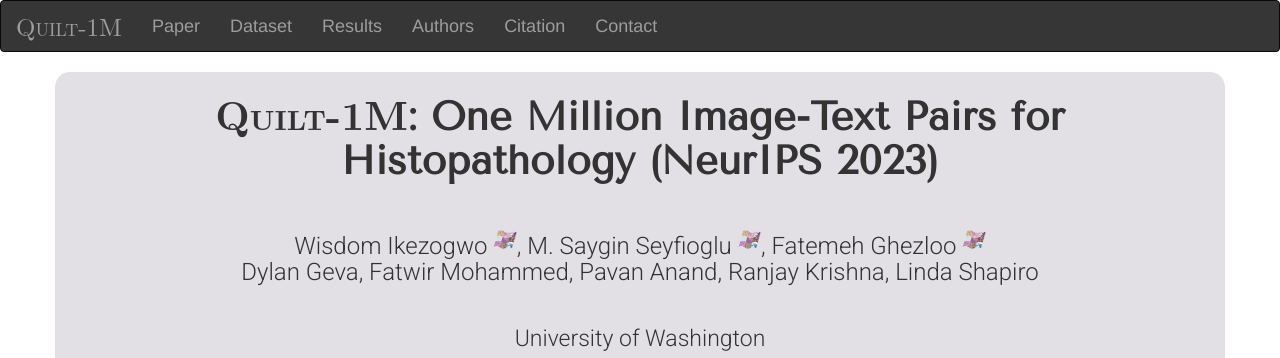
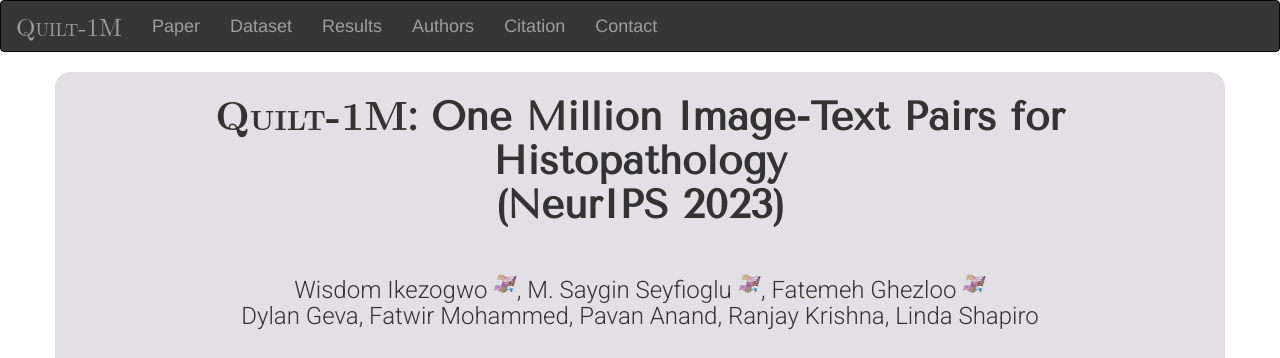
Before and after one commit to quilt1M/quilt1M.github.io, a plain HTML site: page index.html in a window 1280 px wide. Shown: the top 358 px of the page. Drawn offline with nearby package versions, Linux system fonts and the light colour scheme.

Commit message:
Update index.html

```diff
--- a/index.html
+++ b/index.html
@@ -201,7 +201,7 @@
     </div>
   </nav>
   <div class="container div1" align="center">
-      <h1 class="divtext1 font1"><b><span class="quilt"><span class="quilt"><span class="quilt">Quilt-1M</span></span></span>: One Million Image-Text Pairs for Histopathology (NeurIPS 2023) </b></h1> <br>
+      <h1 class="divtext1 font1"><b><span class="quilt"><span class="quilt"><span class="quilt">Quilt-1M</span></span></span>: One Million Image-Text Pairs for Histopathology <br> (NeurIPS 2023) </b></h1> <br>
       <h3 class="font2">Wisdom Ikezogwo <sup><img src="img/quilt1m.png" height="20px" alt=""></sup>, M. Saygin Seyfioglu <sup><img src="img/quilt1m.png" height="20px" alt=""></sup>, Fatemeh Ghezloo <sup><img src="img/quilt1m.png" height="20px" alt=""></sup>  <br> Dylan Geva, Fatwir Mohammed, Pavan Anand, Ranjay Krishna, Linda Shapiro</h3> <br>
       <h4 class="font2 size2">University of Washington</h4>
       <h4 class="font2"><img src="img/quilt1m.png" height="20px" alt="">- Equal Contribution</h5> <br>
```
